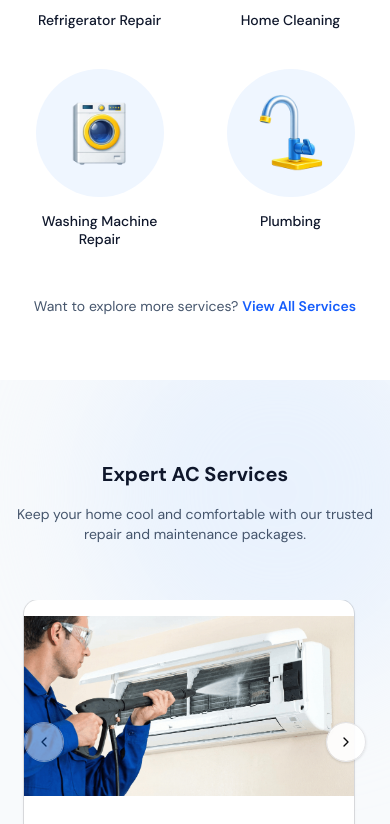
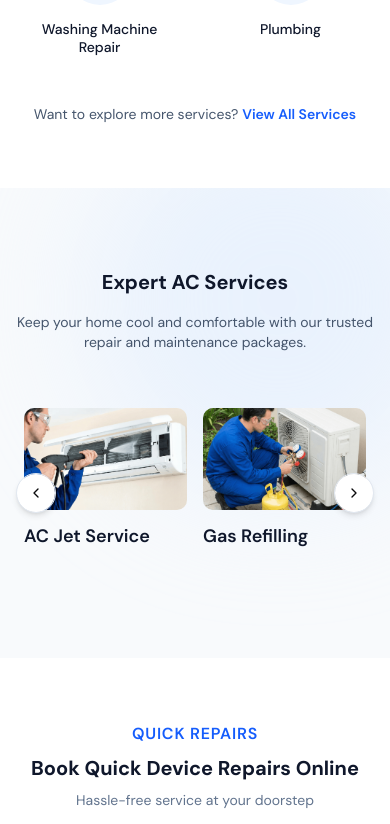
Before and after one commit to Arish613/go-technician, a Next.js app: page / in a window 390 px wide. Shown: the part 1176-2000 px from the top of the page. Built offline with nearby package versions, Linux system fonts and the light colour scheme.

Commit message:
Fixed homepage ui for mobile devices

```diff
--- a/components/homepage/ACServices.tsx
+++ b/components/homepage/ACServices.tsx
@@ -20,7 +20,7 @@ const services = [
     image: "/services/ac-services/ac-annual-charges.png",
   },
   {
-    title: "AC Repair (Visit)",
+    title: "AC Repair",
     description: "Detailed diagnosis & quick resolution for all issues.",
     image: "/services/ac-services/ac-repair.png",
   },
@@ -48,48 +48,51 @@ export function ACServices() {
         </div>
 
         {/* Services Grid */}
-        <div className="">
-          <Carousel>
-            <CarouselContent>
+        <div className="relative px-2 md:px-12">
+          <Carousel
+            opts={{
+              align: "start",
+              loop: true,
+            }}
+            className="w-full"
+          >
+            <CarouselContent className="-ml-4">
               {services.map((service, index) => (
-
-                <CarouselItem key={index} className="pl-1 md:basis-1/2 lg:basis-1/3 ">
+                <CarouselItem
+                  key={index}
+                  className="pl-4 basis-1/2 md:basis-1/3 lg:basis-1/3"
+                >
                   <Link
                     href="/service/ac-repair-service"
-                    key={index}
-                    className="no-underline"
+                    className="group block h-full no-underline"
                   >
-                    <Card
-                      key={index}
-                      className="group relative flex flex-col border-slate-200 bg-white shadow-sm transition-all duration-300 overflow-hidden mx-5"
-                    >
-                      {/* Image Section */}
-                      <div className="overflow-hidden bg-slate-100">
+                    <div className="flex flex-col gap-3">
+                      {/* Image Container - Rounded & Aspect Ratio Fixed */}
+                      <div className="relative aspect-16/10 w-full overflow-hidden rounded-lg bg-slate-100">
                         <Image
                           src={service.image}
                           alt={service.title}
-                          width={160}
-                          height={120}
-                          className="w-full "
+                          fill
+                          className="object-cover transition-transform duration-500 group-hover:scale-105"
+                          sizes="(max-width: 768px) 50vw, (max-width: 1200px) 33vw, 25vw"
                         />
                       </div>
 
-                      {/* Content Section */}
-                      <CardContent className="grow p-5 pb-0">
-                        <div className="flex justify-between items-start mb-2">
-                          <h3 className="text-lg font-bold text-slate-900 group-hover:text-blue-600 transition-colors">
-                            {service.title}
-                          </h3>
-                        </div>
-                      </CardContent>
-                    </Card>
+                      {/* Text Content - Simple & Clean */}
+                      <div>
+                        <h3 className="text-sm md:text-base font-semibold text-slate-900 group-hover:text-blue-600 transition-colors">
+                          {service.title}
+                        </h3>
+                      </div>
+                    </div>
                   </Link>
                 </CarouselItem>
-
               ))}
             </CarouselContent>
-            <CarouselPrevious className="absolute left-2 top-1/2 -translate-y-1/2 z-20 rounded-full bg-white/90 p-1 shadow md:left-4 w-10 h-10" />
-            <CarouselNext className="absolute right-2 top-1/2 -translate-y-1/2 z-20 rounded-full bg-white/90 p-1 shadow md:right-4 w-10 h-10" />
+
+            {/* Navigation Arrows */}
+            <CarouselPrevious className="absolute -left-2 md:-left-4 top-1/2 -translate-y-1/2 h-10 w-10 border-slate-200 bg-white shadow-md hover:bg-slate-50 hover:text-blue-600" />
+            <CarouselNext className="absolute -right-2 md:-right-4 top-1/2 -translate-y-1/2 h-10 w-10 border-slate-200 bg-white shadow-md hover:bg-slate-50 hover:text-blue-600" />
           </Carousel>
         </div>
       </div>
--- a/components/homepage/Hero.tsx
+++ b/components/homepage/Hero.tsx
@@ -62,14 +62,14 @@ export function Hero() {
             </CarouselContent>
           </Carousel>
         </div>
-        <div className="py-10 md:py-28">
+        <div className="py-10 md:py-28 px-5 md:px-0">
           <h1 className="text-center text-4xl md:text-5xl font-extrabold text-primary mb-4 drop-shadow-lg">
             Expert Care For Your Devices
           </h1>
           <p className="text-center text-sm md:text-xl text-slate-700 mb-6">
             Fast, reliable home & appliance services from trusted professionals.
           </p>
-          <div className="relative md:mx-auto flex w-full max-w-xl items-center rounded-full bg-white shadow-lg shadow-blue-900/5 ring-1 ring-slate-200/60 focus-within:ring-2 focus-within:ring-blue-500/20 transition-all duration-300 hover:shadow-xl">
+          <div className="relative md:mx-auto  flex w-full max-w-xl items-center rounded-full bg-white shadow-lg shadow-blue-900/5 ring-1 ring-slate-200/60 focus-within:ring-2 focus-within:ring-blue-500/20 transition-all duration-300 hover:shadow-xl">
 
             {/* Input Field */}
             <Input
--- a/components/homepage/Join.tsx
+++ b/components/homepage/Join.tsx
@@ -2,7 +2,7 @@ import { Briefcase, ArrowRight, CheckCircle2 } from "lucide-react";
 
 export function JoinProNetwork() {
     return (
-        <section className="relative py-24 overflow-hidden bg-slate-50">
+        <section className="relative md:py-24 py-10 overflow-hidden bg-slate-50">
             {/* Background Decorative Pattern (Subtle Dot Grid) */}
             <div className="absolute inset-0 z-0 opacity-[0.4]"
                 style={{ backgroundImage: 'radial-gradient(#cbd5e1 1px, transparent 1px)', backgroundSize: '32px 32px' }}>
@@ -28,7 +28,7 @@ export function JoinProNetwork() {
                             </div>
 
                             <h2 className="text-3xl md:text-4xl font-bold text-slate-900 mb-4 tracking-tight leading-tight">
-                                Scale Your Business with <span className="text-blue-600">Go Technicians</span>
+                                Want To <span className="text-blue-600">Partner</span> With Us?
                             </h2>
 
                             <p className="text-lg text-slate-600 mb-8 leading-relaxed">
--- a/components/homepage/QuickRepairs.tsx
+++ b/components/homepage/QuickRepairs.tsx
@@ -27,7 +27,7 @@ export function QuickRepairs() {
         </div>
         <h2 className="mb-2 text-center text-4xl font-bold text-slate-900">
           Book Quick Device Repairs Online
-          <span className="ml-2 inline-block h-2 w-2 rounded-full bg-blue-500 align-middle"></span>
+
         </h2>
         <p className="mb-12 text-center text-sm md:text-lg text-slate-500">
           Hassle-free service at your doorstep
--- a/components/homepage/Services.tsx
+++ b/components/homepage/Services.tsx
@@ -56,16 +56,16 @@ export function Services() {
             const cardContent = (
               <div className="group flex cursor-pointer flex-col items-center gap-4">
                 {/* Circular Image Container */}
-                <div className="relative flex h-32 w-32 items-center justify-center rounded-full bg-blue-50 transition-transform duration-300 group-hover:scale-105">
+                <div className="relative flex md:h-32 md:w-32 items-center justify-center rounded-full bg-blue-50 transition-transform duration-300 group-hover:scale-105">
                   {/* Badge */}
                   {category.badge && (
-                    <span className="absolute left-0 top-0 -translate-x-1 translate-y-2 rounded bg-red-500 px-2 py-0.5 text-xs font-bold text-white shadow-sm">
+                    <span className="md:text-center absolute -right-1 -top-1 md:left-0 md:top-0 md:-translate-x-1 md:translate-y-1 rounded bg-red-500 px-1.5 py-0.5 md:px-2 text-[10px] md:text-xs font-bold text-white shadow-md whitespace-nowrap">
                       {category.badge}
                     </span>
                   )}
 
                   {/* Icon/Image */}
-                  <div className="relative h-24 w-24">
+                  <div className="relative md:h-24 md:w-24 h-16 w-16">
                     <Image
                       src={category.icon}
                       alt={category.name}
```
